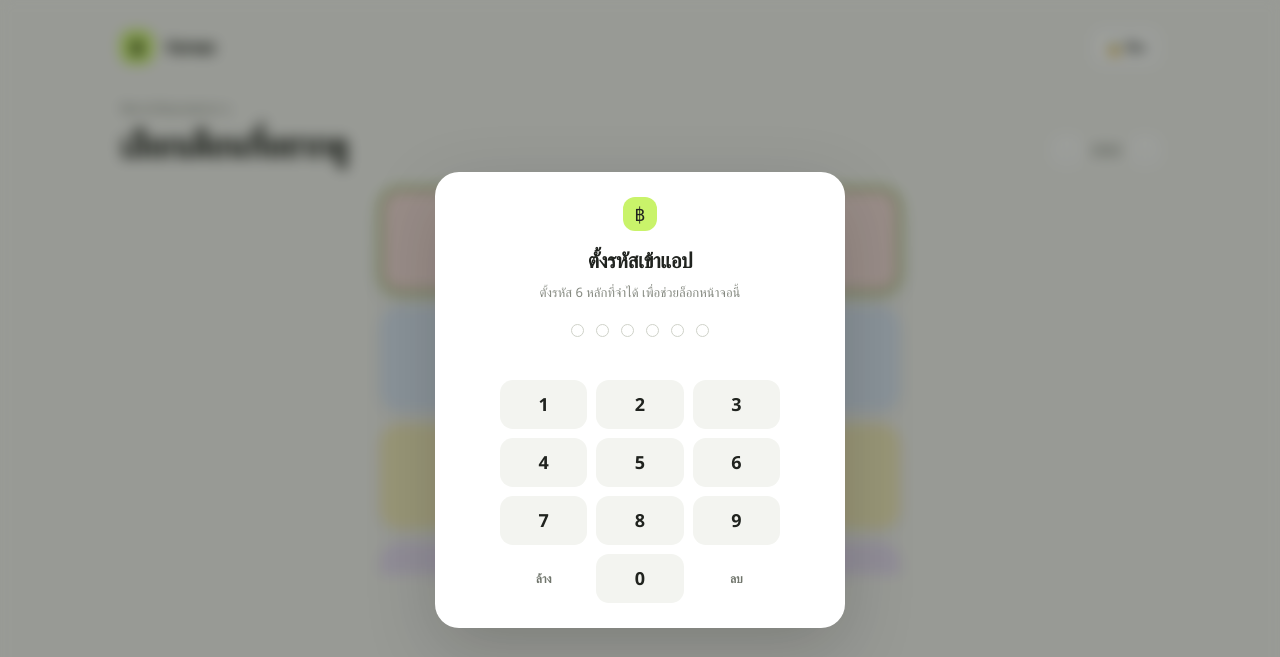
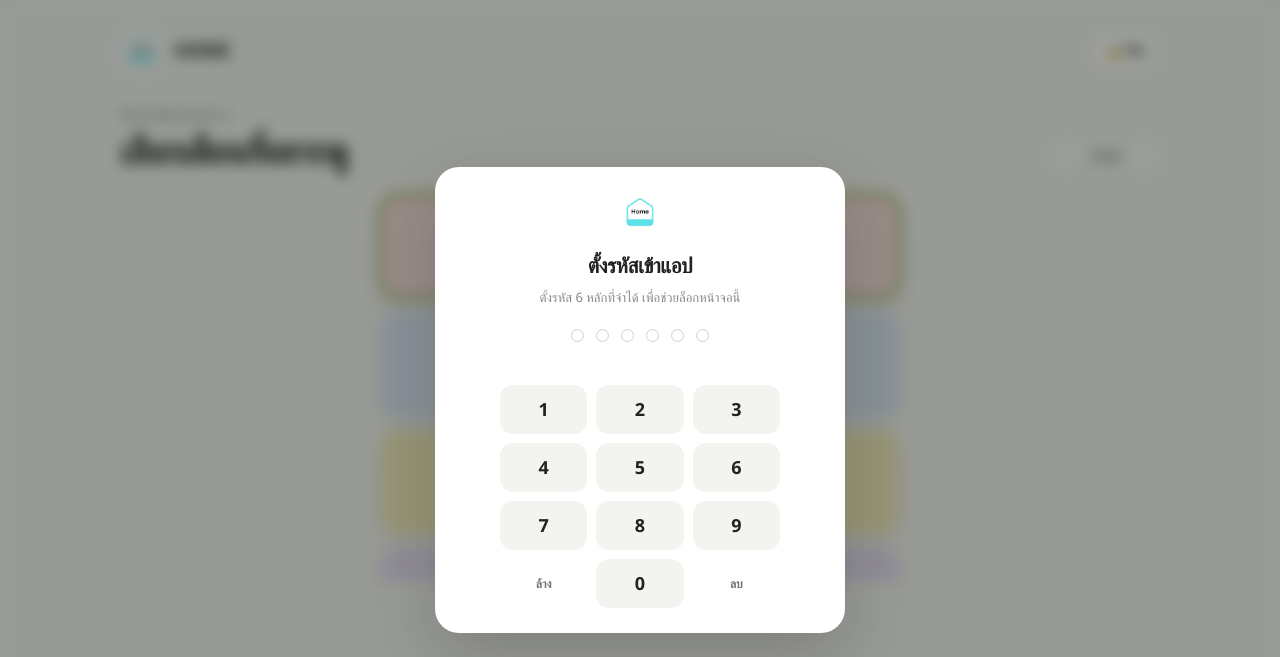
Before and after one commit to kittisakchfs/HOME, a plain HTML site: page home.html in a window 1280 px wide. Shown: the top 657 px of the page. Drawn offline with Linux system fonts and the light colour scheme.

Commit message:
Add files via upload

```diff
--- a/home.html
+++ b/home.html
@@ -4,7 +4,7 @@
   <meta charset="utf-8">
   <meta name="viewport" content="width=device-width, initial-scale=1">
   <meta name="theme-color" content="#f5f5f2">
-  <title>จ่ายจอย — จัดการค่าใช้จ่าย</title>
+  <title>HOME — จัดการค่าใช้จ่าย</title>
   <style>
     :root {
       color-scheme: light;
@@ -34,7 +34,8 @@
     .app { width: min(100% - 36px, 1040px); margin: 0 auto; padding: 28px 0 56px; }
     .topbar { display: flex; align-items: center; justify-content: space-between; gap: 16px; margin-bottom: 34px; }
     .brand { display: flex; align-items: center; gap: 10px; font-size: 19px; font-weight: 850; letter-spacing: -.7px; }
-    .brand-mark { display: grid; width: 34px; height: 34px; place-items: center; border-radius: 12px; background: var(--green); font-size: 19px; }
+    .brand-logo { display: block; width: 44px; height: 44px; flex: 0 0 auto; border-radius: 12px; background: white; object-fit: cover; }
+    .pin-dialog .brand-logo { margin: 0 auto 15px; }
     .privacy-btn { border: 1px solid var(--line); background: white; padding: 9px 13px; border-radius: 12px; font-size: 13px; font-weight: 700; cursor: pointer; }
     .eyebrow { margin: 0 0 7px; color: var(--muted); font-size: 12px; font-weight: 750; letter-spacing: .07em; text-transform: uppercase; }
     h1 { margin: 0; font-size: clamp(26px, 5vw, 36px); letter-spacing: -1.3px; line-height: 1.15; }
@@ -279,7 +280,7 @@
 <body>
   <main class="app">
     <header class="topbar">
-      <div class="brand"><span class="brand-mark">฿</span><span>จ่ายจอย</span></div>
+      <div class="brand"><img class="brand-logo" src="Home.png" alt=""><span>HOME</span></div>
       <button class="privacy-btn" id="lockButton" type="button" aria-label="ล็อกแอป">🔒 ล็อก</button>
     </header>
 
@@ -310,7 +311,7 @@
 
   <div class="overlay" id="pinOverlay" role="dialog" aria-modal="true" aria-labelledby="pinTitle" hidden>
     <div class="dialog pin-dialog">
-      <div class="brand-mark" style="margin:0 auto 15px">฿</div>
+      <img class="brand-logo" src="Home.png" alt="HOME">
       <h2 id="pinTitle">ตั้งรหัสเข้าแอป</h2>
       <p class="dialog-intro" id="pinIntro">ตั้งรหัส 6 หลักที่จำได้ เพื่อช่วยล็อกหน้าจอนี้</p>
       <div class="pin-dots" id="pinDots" aria-hidden="true"></div>
```
Also changed, not shown: index.html (+5 -4 lines), Home.png (added).
